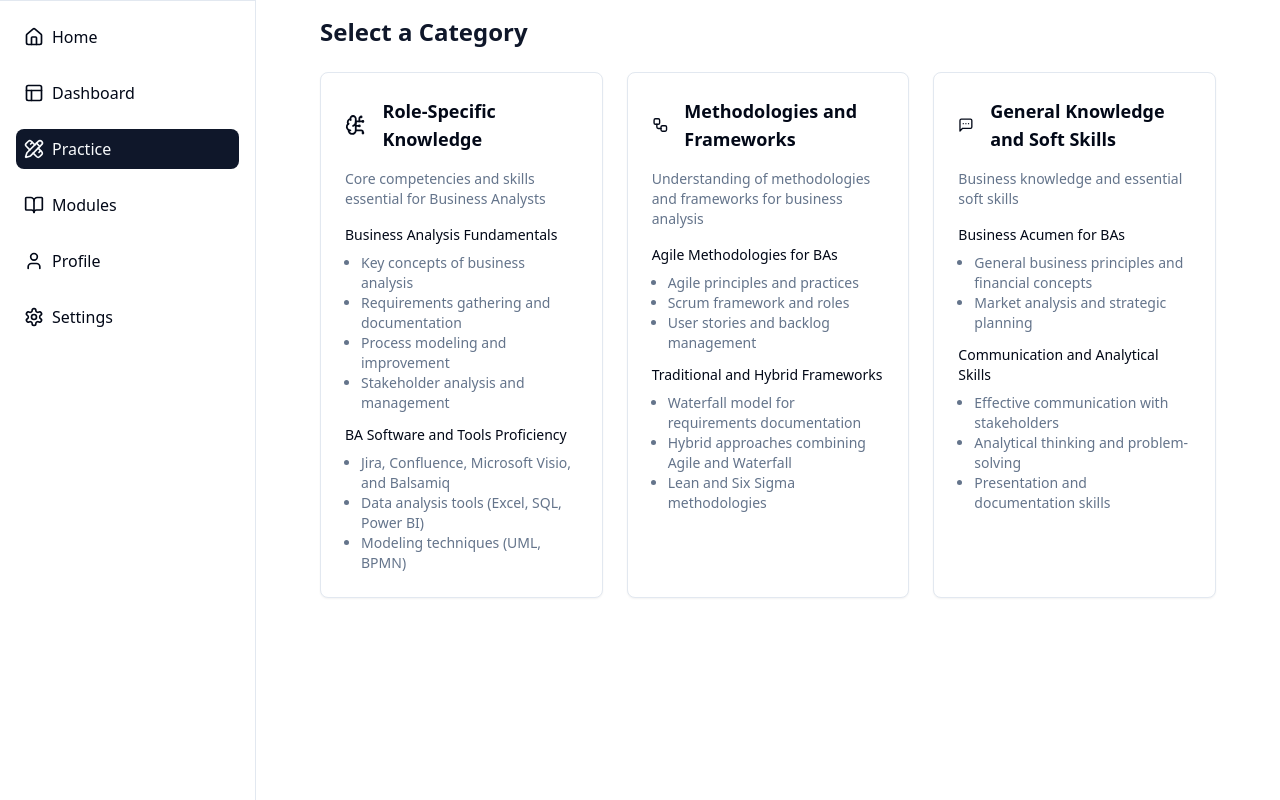
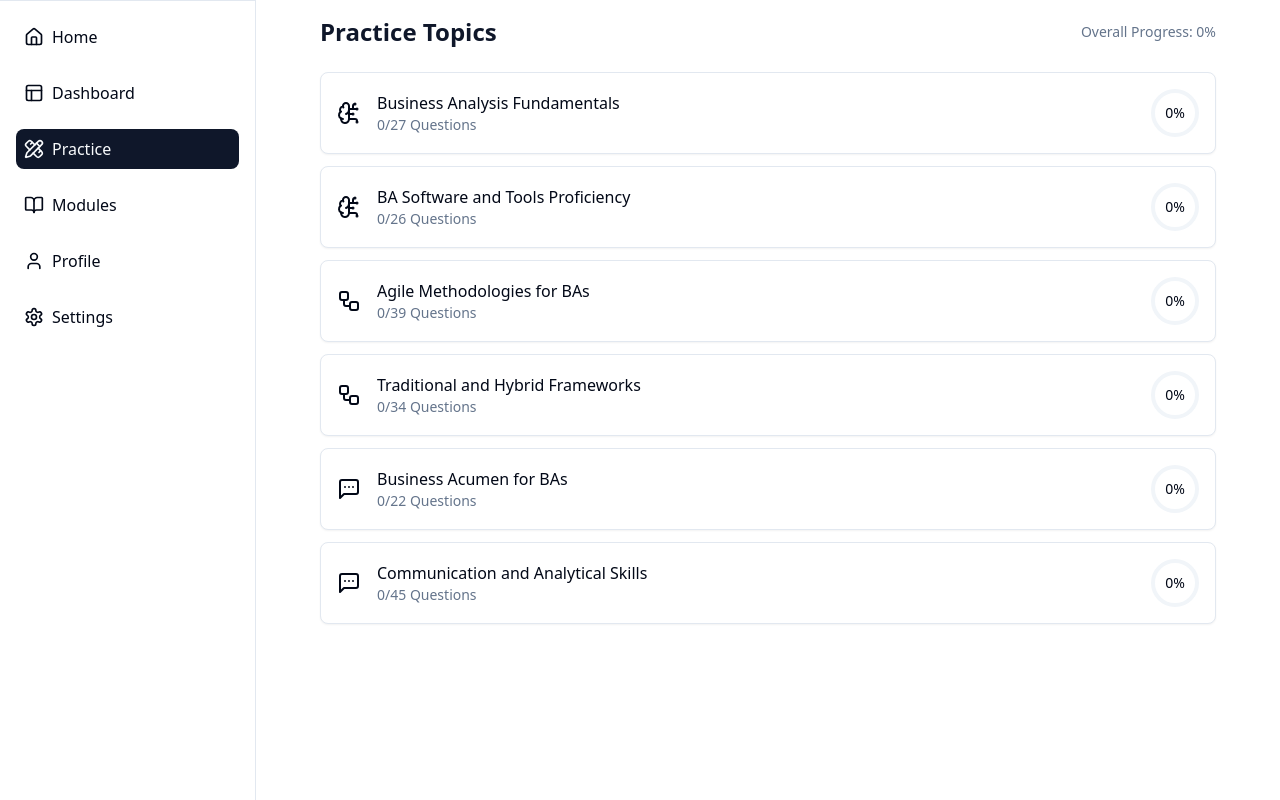
Before and after one commit to eniolaobat/crownwell-knowledge-hub, a React (Vite) app: page /quiz in a window 1280 px wide. Built offline with nearby package versions, Linux system fonts and the light colour scheme.

Commit message:
Update category selection UI
Refactor the category selection section in the Quiz page to focus on the Business Analyst role, using the provided image as inspiration for design. Future updates will include additional roles.
[skip gpt_engineer]

```diff
--- a/src/pages/Quiz.tsx
+++ b/src/pages/Quiz.tsx
@@ -18,6 +18,8 @@ type Category = {
   subcategories: {
     title: string;
     topics: string[];
+    questionCount: number;
+    progress: number;
   }[];
 };
 
@@ -35,7 +37,9 @@ const categories: Category[] = [
           "Requirements gathering and documentation",
           "Process modeling and improvement",
           "Stakeholder analysis and management"
-        ]
+        ],
+        questionCount: 27,
+        progress: 0
       },
       {
         title: "BA Software and Tools Proficiency",
@@ -43,7 +47,9 @@ const categories: Category[] = [
           "Jira, Confluence, Microsoft Visio, and Balsamiq",
           "Data analysis tools (Excel, SQL, Power BI)",
           "Modeling techniques (UML, BPMN)"
-        ]
+        ],
+        questionCount: 26,
+        progress: 0
       }
     ]
   },
@@ -59,7 +65,9 @@ const categories: Category[] = [
           "Agile principles and practices",
           "Scrum framework and roles",
           "User stories and backlog management"
-        ]
+        ],
+        questionCount: 39,
+        progress: 0
       },
       {
         title: "Traditional and Hybrid Frameworks",
@@ -67,7 +75,9 @@ const categories: Category[] = [
           "Waterfall model for requirements documentation",
           "Hybrid approaches combining Agile and Waterfall",
           "Lean and Six Sigma methodologies"
-        ]
+        ],
+        questionCount: 34,
+        progress: 0
       }
     ]
   },
@@ -82,7 +92,9 @@ const categories: Category[] = [
         topics: [
           "General business principles and financial concepts",
           "Market analysis and strategic planning"
-        ]
+        ],
+        questionCount: 22,
+        progress: 0
       },
       {
         title: "Communication and Analytical Skills",
@@ -90,7 +102,9 @@ const categories: Category[] = [
           "Effective communication with stakeholders",
           "Analytical thinking and problem-solving",
           "Presentation and documentation skills"
-        ]
+        ],
+        questionCount: 45,
+        progress: 0
       }
     ]
   }
@@ -123,35 +137,39 @@ export default function Quiz() {
     return (
       <div className="min-h-screen bg-background p-4">
         <div className="max-w-4xl mx-auto space-y-6">
-          <h2 className="text-2xl font-bold text-primary mb-6">Select a Category</h2>
-          <div className="grid md:grid-cols-2 lg:grid-cols-3 gap-6">
-            {categories.map((category) => (
+          <div className="flex items-center justify-between mb-6">
+            <h2 className="text-2xl font-bold text-primary">Practice Topics</h2>
+            <div className="text-sm text-muted-foreground">
+              Overall Progress: {Math.round((correctAnswers / Math.max(totalAnswered, 1)) * 100)}%
+            </div>
+          </div>
+          <div className="space-y-3">
+            {categories.flatMap(category =>
+              category.subcategories.map((subcategory, index) => (
                 <Card
-                key={category.id}
-                className="p-6 hover:shadow-lg transition-shadow cursor-pointer"
-                onClick={() => handleCategorySelect(category.id)}
+                  key={`${category.id}-${index}`}
+                  className="p-4 hover:bg-accent/5 transition-colors cursor-pointer"
+                  onClick={() => handleCategorySelect(`${category.id}-${index}`)}
                 >
-                <div className="flex items-center gap-4 mb-4">
+                  <div className="flex items-center justify-between">
+                    <div className="flex items-center gap-4">
                       {category.icon}
-                  <h3 className="text-lg font-semibold">{category.title}</h3>
+                      <div>
+                        <h3 className="font-medium">{subcategory.title}</h3>
+                        <p className="text-sm text-muted-foreground">
+                          0/{subcategory.questionCount} Questions
+                        </p>
                       </div>
-                <p className="text-muted-foreground text-sm mb-4">
-                  {category.description}
-                </p>
-                <div className="space-y-3">
-                  {category.subcategories.map((sub, index) => (
-                    <div key={index} className="space-y-2">
-                      <h4 className="font-medium text-sm">{sub.title}</h4>
-                      <ul className="text-sm text-muted-foreground list-disc pl-4">
-                        {sub.topics.map((topic, topicIndex) => (
-                          <li key={topicIndex}>{topic}</li>
-                        ))}
-                      </ul>
                     </div>
-                  ))}
+                    <div className="flex items-center gap-2">
+                      <div className="w-12 h-12 rounded-full border-4 border-muted flex items-center justify-center">
+                        <span className="text-sm font-medium">{subcategory.progress}%</span>
+                      </div>
+                    </div>
                   </div>
                 </Card>
-            ))}
+              ))
+            )}
           </div>
         </div>
       </div>
@@ -165,7 +183,9 @@ export default function Quiz() {
           <div className="space-y-1">
             <h2 className="text-2xl font-bold text-primary">Practice Quiz</h2>
             <p className="text-sm text-muted-foreground">
-              {categories.find(c => c.id === selectedCategory)?.title}
+              {selectedCategory?.split('-').map(part =>
+                categories.find(c => c.id === part)?.title
+              ).join(' - ')}
             </p>
           </div>
           <div className="text-foreground">
```
Lines whose indentation alone changed are shown as unchanged.
